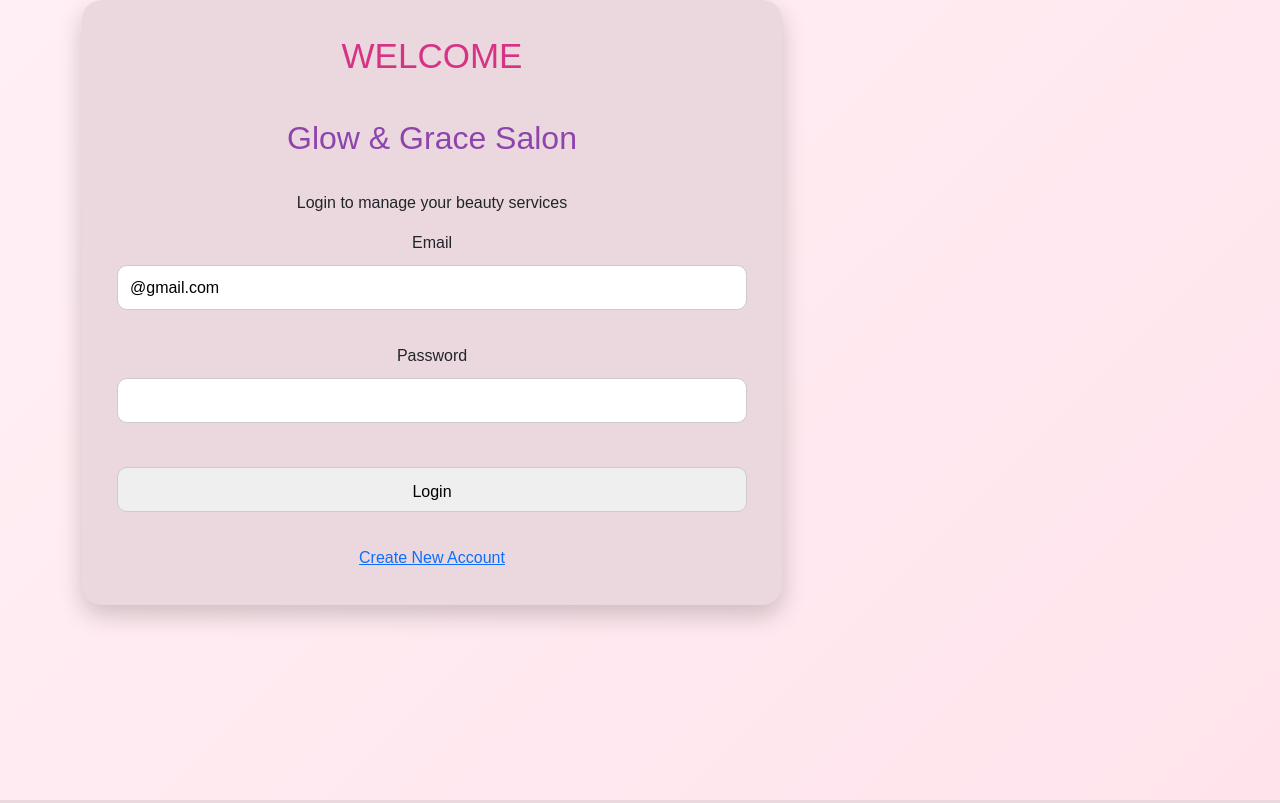
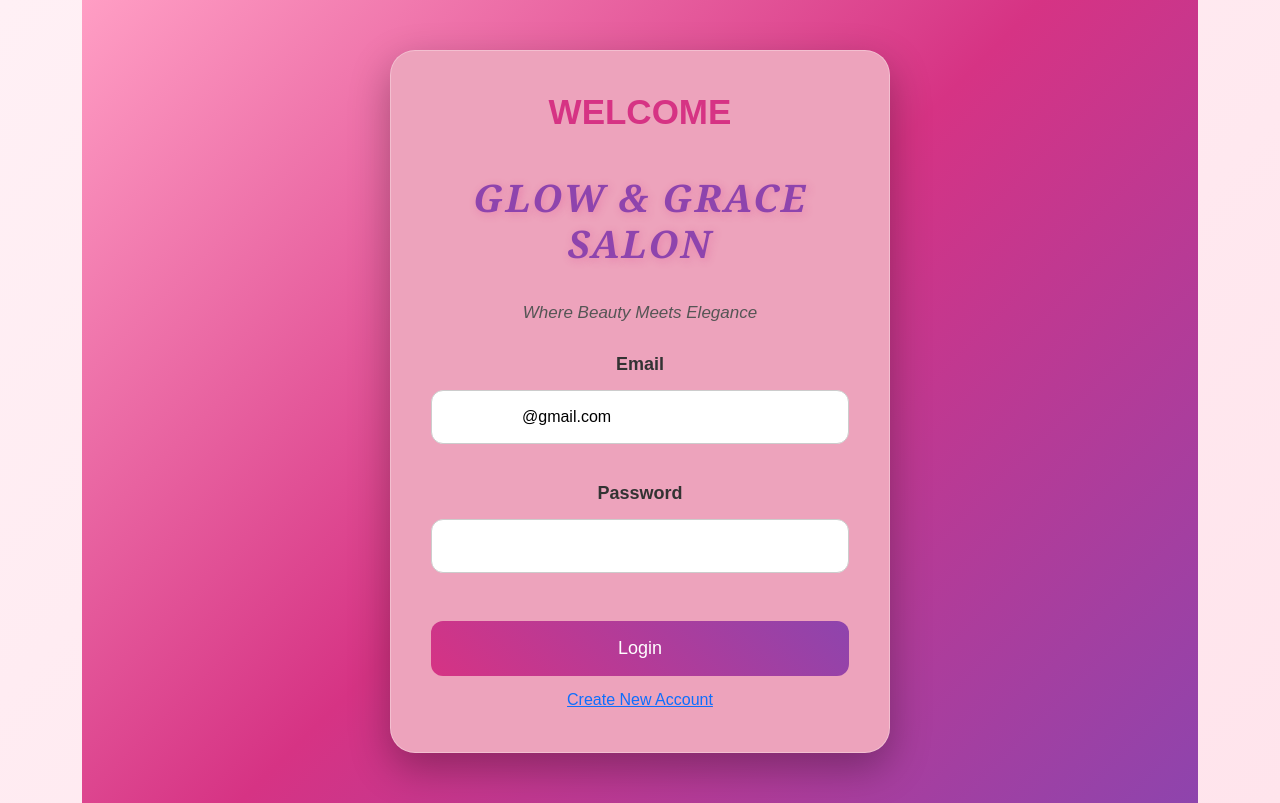
Before and after one commit to kamna-20/Salon-Management-system, a Flask app: page /login in a window 1280 px wide. Run offline with Flask 3, Linux system fonts and the light colour scheme.

Commit message:
Updated dashboard and UI design

```diff
--- a/app.py
+++ b/app.py
@@ -184,14 +184,14 @@
 
 @app.route("/dashboard")
 def dashboard():
- customers = Customer.query.count()
- services = Service.query.count()
- appointments = Appointment.query.count()
+  total_customers = Customer.query.count()
+  total_services = Service.query.count()
+  total_appointments = Appointment.query.count()
 
- return render_template( "dashboard.html",
-         customers=customers,
-         services=services,
-         appointments=appointments
+  return render_template( "dashboard.html",
+        total_customers = total_customers,
+         total_services=total_services,
+         total_appointmentsappointments=total_appointments
      )
 
 # @app.route('/payment', methods=['GET','POST'])
--- a/static/css/style.css
+++ b/static/css/style.css
@@ -1,39 +1,73 @@
-login-page{
-    height:100vh;
+.login-cointainer{
+    min-height: 100vh;
+    padding:20px;
     display:flex;
     justify-content:center;
     align-items:center;
-    background:linear-gradient(135deg,#d63384,#8e44ad);
+    background:linear-gradient(135deg,#ff9ec4,#d63384,#8e44ad);
+}
+
+.salon-title{
+    font-size:38px;
+    font-family:Georgia, serif;
+    color:#d63384;
+    font-weight:bold;
+    letter-spacing:2px;
+    text-shadow:2px 2px 8px rgba(214,51,132,.3);
+    margin-bottom:8px;
+}
+
+.salon-subtitle{
+    color:#555;
+    font-size:17px;
+    font-style:italic;
+    margin-bottom:25px;
 }
 
 .login-box{
-    width:700px;
-    padding:35px;
-    background:rgb(234, 216, 222);
-    border-radius:20px;
+    width:100%;
+    max-width:500px;
+    margin: 30px auto;
+    padding:40px;
+    background:rgb(237, 163, 188);
+    border-radius:25px;
     text-align:center;
-    box-shadow:0 10px 25px rgba(0,0,0,0.2);
+    box-shadow:0 15px 40px rgba(0,0,0,0.3);
+    border: 1px solid rgba(255,255,255,.3);
+    animation:fadeIn .8s ease;
+
 }
 
+.login-box label{
+    font-weight: bold;
+    font-size: 18px;
+    color:#333;
+}
 .login-box h1{
-    color:#d63384;
+    color: #d63384;
     font-size: 35px;
+    font-weight: bolder;
 
 }
 
 .login-box h2{
     margin:10px;
     color:#8e44ad;
+    font-family: Georgia, 'Times New Roman', Times, serif;
+    font-style: italic;
+    font-weight: bolder;
 }
 
 .login-box input{
     width:100%;
-    padding:12px;
-    margin:10px 0;
-    border-radius:10px;
+     padding:14px;
+    margin:12px 0;
+    border-radius:12px;
     border:1px solid #ccc;
-    height:45px;
     font-size: 16px;
+    outline:none;
+    transition: .3s;
+    padding-left: 90px;
 }
 
 .login-box button{
@@ -48,73 +82,122 @@
     height: 45px;
     font-size:18px;
 }
+.login-box input:focus{
+    transform:scale(1.02);
+    box-shadow: 0 0 10px #d63384;
+}
 
-.login-box button:hover{
-    background:#8e44ad;
+.login-box input[type="submit"]{
+    width:100%;
+    padding:14px;
+    background:linear-gradient(45deg,#d63384,#8e44ad);
+    color:white;
+    border:none;
+    border-radius:12px;
+    font-size:18px;
+    cursor:pointer;
+    transition:.3s;
+}
 
+.login-box input[type="submit"]:hover{
+    transform:translateY(-3px);
+    box-shadow:0 8px 20px rgba(214,51,132,.5);
 }
-.register-page{
-    height:100vh;
+@keyframes fadeIn{
+    from{
+        opacity:0;
+        transform: translateY(30px);
+    }
+    to{
+        opacity:1;
+        transform: translateY(0);
+    }
+}
+/* Registration form */
+
+.register-container{
+    min-height:100vh;
     display:flex;
     justify-content:center;
     align-items:center;
-    background:linear-gradient(135deg,#ff9acb,#c471ed);
+    background:linear-gradient(135deg,#ffd6a5,#f4a261);
+    padding:30px;
 }
 
 .register-box{
     width:700px;
-    background:rgb(227, 223, 223);
-    padding:40px;
-    border-radius:20px;
+    max-width:90%;
+    background:rgb(255, 255, 255,0.85);
+    padding:70px;
+    border-radius:25px;
     text-align:center;
-    box-shadow:0 10px 25px rgba(0,0,0,0.2);
+    box-shadow:0 15px 35px rgba(0,0,0,.2);
+    animation: fadeIn .8s ease;
+    box-sizing: border-box;
+}
+
+.register-box form{
+    width: 100%;
 }
 
 .register-box h1{
-    color:#d63384;
-    margin-bottom:10px;
+    color:#c76b00;
+    font-size:36px;
+    margin-bottom: 15px;
+    white-space: nowrap;
 }
 
 .register-box h2{
-    color:#8e44ad;
-    margin-bottom:15px;
-    font-weight: bold;
+    color:#8b4513;
+    font-family: Georgia, 'Times New Roman', Times, serif;
+    font-style: italic;
+    white-space: nowrap;
 }
 
 .register-box p{
     color:#666;
-    margin-bottom:20px;
+    margin-bottom:25px;
+    font-size: 16px;
+}
+.register-box label{
+    text-align:left;
+    font-weight: bold;
+    margin-top: 15px 0 8px;
+    display: block;
 }
 
 .register-box input{
     width:100%;
-    padding:12px;
-    margin:10px 0;
+    padding:13px  15px;
     border:1px solid #ccc;
     border-radius:10px;
-    font-size:15px;
+    font-size:16px;
+    height:45px;
+    box-sizing: border-box;
 }
 
 .register-box button{
     width:100%;
-    padding:12px;
-    background:#d63384;
+    padding:13px;
+    background:#c76b00;
     color:white;
     border:none;
-    border-radius:10px;
-    font-size:16px;
+    border-radius:12px;
+    font-size:18px;
     cursor:pointer;
+    margin-top: 20px;
+    transition: .3s;
 }
 
 .register-box button:hover{
-    background:#8e44ad;
+    background:#8b4513;
 }
-
+/*
 .register-box a{
     color:#d63384;
     text-decoration:none;
     font-weight:bold;
-}
+} */
 /* Google Font */
 @import url('https://fonts.googleapis.com/css2?family=Poppins:wght@300;400;500;600;700&display=swap');
 
@@ -220,12 +303,12 @@
 }
 
 .dashboard p{
-    color:#666;
+    color:#686666;
     font-size:18px;
 }
 body{
     font-family:'Poppins',sans-serif;
-    background:#f8f5f7;
+    background:#424142;
 }
 
 .hero{
@@ -274,18 +357,19 @@
 
 .stat-card p{
     font-size:20px;
-    color:#d5cfcf;
+    color:#a25f5f;
 }
 .action-btn{
     background: linear-gradient(135deg,#d63384,#ff66a3);
-    color:rgb(226, 186, 186);
-    padding:18px;
+    color:rgb(47, 41, 41);
+    padding:15px  10px;
     border-radius:15px;
-    font-size:18px;
+    font-size:16px;
     font-weight:600;
     text-decoration:none;
     box-shadow:0 8px 20px rgba(214,51,132,.3);
     transition:.3s;
+    min-height: 50px;
 }
 
 .action-btn:hover{
@@ -600,7 +684,7 @@
 }
 
 .payment-form{
-    width:55%;
+    width:79%;
     padding:40px;
 }
 
--- a/templates/login.html
+++ b/templates/login.html
@@ -2,16 +2,16 @@
 
 {% block content %}
 
-
+<div class="login-cointainer">
     <div class="login-box">
         <h1> WELCOME</h1><br>
-        <h2>Glow & Grace Salon</h2><br>
-        <p> Login to manage your beauty services</p>
+        <h2 class="salon-title">GLOW & GRACE SALON</h2><br>
+        <p class=" salon-subtitle">Where Beauty Meets Elegance </p>
 
     <form action="/login" method="POST">
 
         <label>Email</label><br>
-        <input type="email" name="email"  value="     @gmail.com" required><br><br>
+        <input type="email" name="email"  value="@gmail.com" required><br><br>
 
         <label>Password</label><br>
         <input type="password" name="password" required><br><br>
@@ -20,8 +20,10 @@
 
     </form>
 
-    <br>
+    <div class="register-link">
 
-    <a href="/register"> Create New Account</a>
+         <a href="/register"> Create New Account</a>
+    </div>
+      </div>
 </div>
 {% endblock %}
```
Also changed, not shown: templates/dashboard.html (+12 -9 lines), templates/register.html (+13 -11 lines), instance/database.db.
